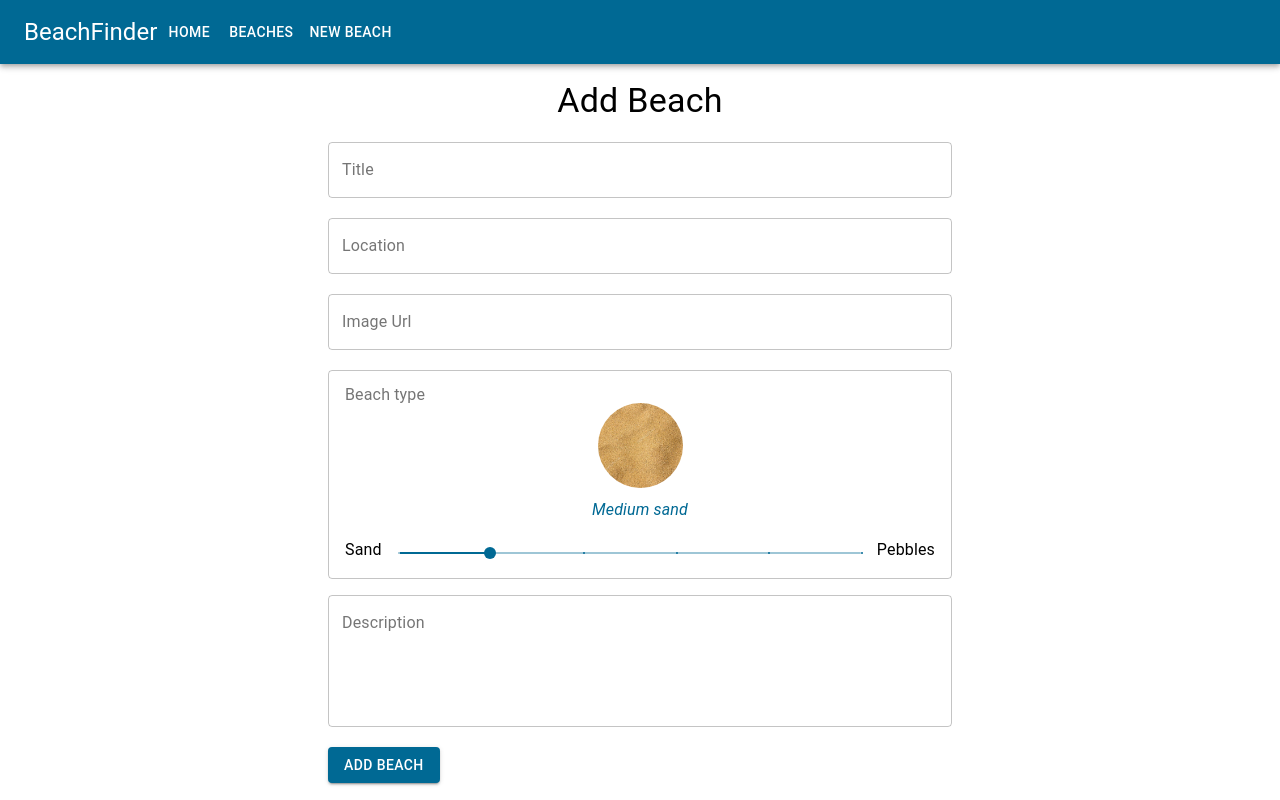
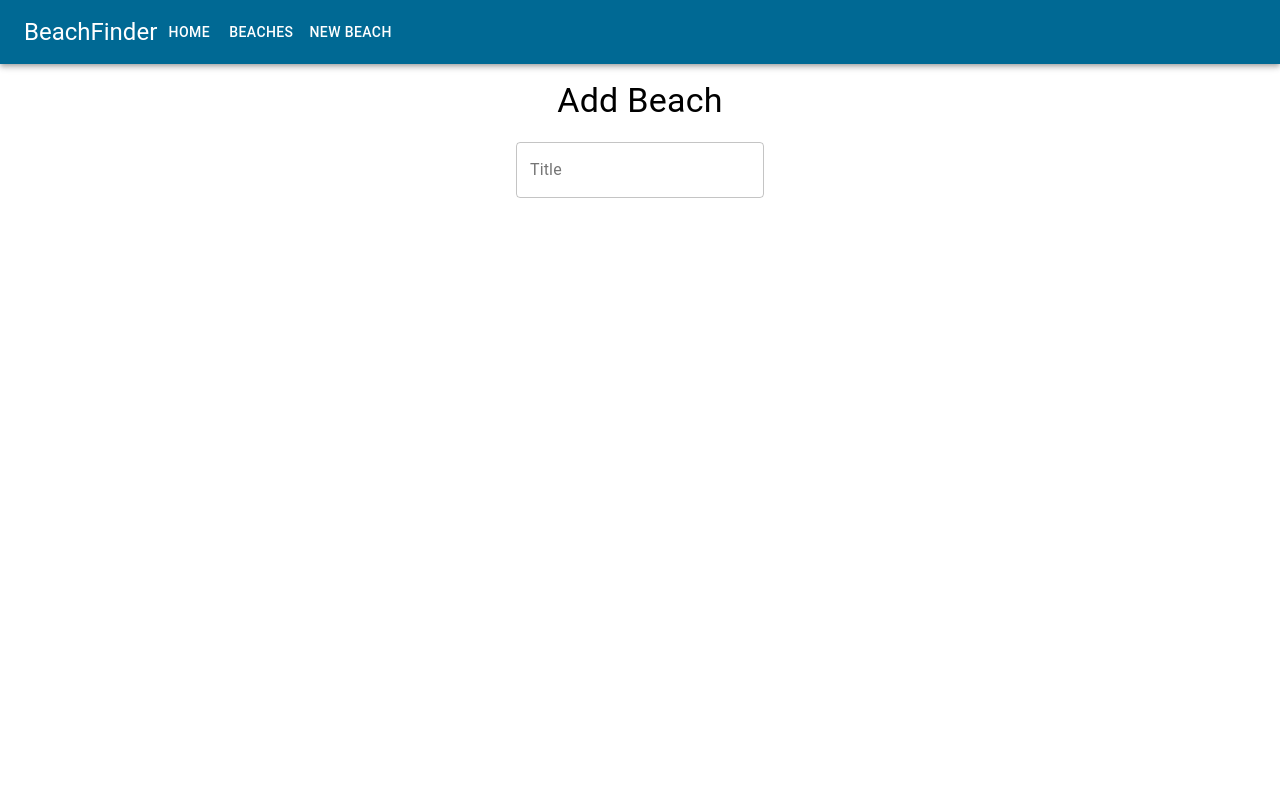
Before and after one commit to Stef-Lev/sand-or-pebbles, a React (Create React App) app in the folder frontend/: page /beaches/new in a window 1280 px wide. Built offline with nearby package versions, Linux system fonts and the light colour scheme.

Commit message:
started changing editForm

```diff
--- a/frontend/src/components/BeachCard.js
+++ b/frontend/src/components/BeachCard.js
@@ -17,13 +17,32 @@ const StyledCard = styled(Card)`
   height: 370px;
 
   .media {
+    position: relative;
     height: 0;
     padding-top: 56.25%;
-    transition: all .15s ease-out;
-  }
-  .media:hover {
-    transform: scale(1.08);
-    transition: all .15s ease-in;
+    transition: all 0.15s ease-out;
+
+    &::after {
+      transition: all 0.25s ease-in;
+      content: "";
+      background-color: black;
+      position: absolute;
+      top: 0;
+      left: 0;
+      opacity: 0.4;
+      width: 100%;
+      height: 100%;
+    }
+
+    &:hover {
+      transform: scale(1.08);
+      transition: all 0.15s ease-in;
+
+      &::after {
+      width: 0%;
+      transition: all 0.25s ease-in;
+    }
+    }
   }
 `;
 
--- /dev/null
+++ b/frontend/src/components/TextInput.js
@@ -0,0 +1,36 @@
+import React, { useEffect, useState } from "react";
+import styled from "styled-components";
+import TextField from "@material-ui/core/TextField";
+import { theme } from "../helpers/theme";
+import { useField } from "formik";
+
+const StyledTextField = styled(TextField)`
+  & label.Mui-focused {
+    color: ${theme.primaryColor};
+  }
+  & .MuiOutlinedInput-root {
+    &.Mui-focused fieldset {
+      border-color: ${theme.primaryColor};
+    }
+  }
+`;
+
+const TextInput = ({ name, ...otherProps }) => {
+  const [field, meta] = useField(name);
+
+  const fieldConfig = {
+    ...field,
+    ...otherProps,
+    fullWidth: true,
+    variant: "outlined",
+  };
+
+  if (meta && meta.touched && meta.error) {
+    fieldConfig.error = true;
+    fieldConfig.helperText = meta.error;
+  }
+
+  return <StyledTextField {...fieldConfig} />;
+};
+
+export default TextInput;
--- a/frontend/src/routes/EditBeach.js
+++ b/frontend/src/routes/EditBeach.js
@@ -5,12 +5,14 @@ import { getOneMethod, updateMethod, postMethod } from "../helpers/services";
 import TextField from "@material-ui/core/TextField";
 import Button from "@material-ui/core/Button";
 import Grid from "@material-ui/core/Grid";
-import { handleApiResponse as handleRes } from '../helpers/handleApiResponse';
+import { handleApiResponse as handleRes } from "../helpers/handleApiResponse";
 import { Typography } from "@material-ui/core";
+import { Form, Formik } from "formik";
 import { useFormik } from "formik";
 import { validationSchema } from "../helpers/validationSchema";
 import SandSlider from "../components/SandSlider";
-import { theme } from '../helpers/theme';
+import { theme } from "../helpers/theme";
+import TextInput from "../components/TextInput";
 
 const ContentContainer = styled.div`
   display: flex;
@@ -33,7 +35,7 @@ const StyledButton = styled(Button)`
   }
 `;
 
-const Field = styled(TextField)`
+const MuiField = styled(TextField)`
   & label.Mui-focused {
     color: ${theme.primaryColor};
   }
@@ -50,22 +52,31 @@ function EditBeach() {
     title: "",
     location: "",
     description: "",
+    type: "",
     imageUrl: "",
   });
 
-  const formik = useFormik({
-    initialValues: {
+  const INITIAL_FORM_VALUES = {
     title: id && state.title ? state.title : "",
     location: id && state.location ? state.location : "",
     description: id && state.description ? state.description : "",
+    type: id && state.type ? state.type : "",
     imageUrl: id && state.imageUrl ? state.imageUrl : "",
-    },
-    enableReinitialize: true,
-    validationSchema: validationSchema,
-    onSubmit: (values) => {
-      id ? handleUpdate(values) : handleSubmit(values);
-    },
-  });
+  };
+
+  // const formik = useFormik({
+  //   initialValues: {
+  //     title: id && state.title ? state.title : "",
+  //     location: id && state.location ? state.location : "",
+  //     description: id && state.description ? state.description : "",
+  //     imageUrl: id && state.imageUrl ? state.imageUrl : "",
+  //   },
+  //   enableReinitialize: true,
+  //   validationSchema: validationSchema,
+  //   onSubmit: (values) => {
+  //     id ? handleUpdate(values) : handleSubmit(values);
+  //   },
+  // });
 
   const history = useHistory();
 
@@ -83,10 +94,11 @@ function EditBeach() {
     console.log("UPDATE", values);
     updateMethod("http://localhost:7002/beaches/", id, values)
       .then((response) => {
-        handleRes(response,
-          () => history.push('/beaches'),
-          () => console.log('Open Modal')
-        )
+        handleRes(
+          response,
+          () => history.push("/beaches"),
+          () => console.log("Open Modal")
+        );
       })
       .catch((err) => console.log("ERROR,ERROR!", err));
   };
@@ -95,10 +107,11 @@ function EditBeach() {
     console.log("SUBMIT", values);
     postMethod("http://localhost:7002/beaches", values)
       .then((response) => {
-        handleRes(response,
-          () => history.push('/beaches'),
-          () => console.log('Open Modal')
-        )
+        handleRes(
+          response,
+          () => history.push("/beaches"),
+          () => console.log("Open Modal")
+        );
       })
       .catch((err) => console.log("ERROR,ERROR!", err));
   };
@@ -111,20 +124,29 @@ function EditBeach() {
         </Typography>
 
         <Grid item xs={12} md={6}>
-          <form onSubmit={formik.handleSubmit}>
-            <Field
+          <Formik
+            initialValues={{ ...INITIAL_FORM_VALUES }}
+            enableReinitialize={true}
+            validationSchema={validationSchema}
+            onSubmit={(values) => {
+              id ? handleUpdate(values) : handleSubmit(values);
+            }}
+          >
+            <Form>
+              <TextInput name="title" label="Title" />
+              {/* <MuiField
                   id="outlined-title"
                   name="title"
                   className="field"
                   label="Title"
                   variant="outlined"
-              value={formik.values.title}
+                  value={FormikValues.title}
                   onChange={formik.handleChange}
                   fullWidth
                   error={formik.touched.title && Boolean(formik.errors.title)}
                   helperText={formik.touched.title && formik.errors.title}
                 />
-            <Field
+                <MuiField
                   id="outlined-location"
                   name="location"
                   className="field"
@@ -133,10 +155,12 @@ function EditBeach() {
                   value={formik.values.location}
                   onChange={formik.handleChange}
                   fullWidth
-              error={formik.touched.location && Boolean(formik.errors.location)}
+                  error={
+                    formik.touched.location && Boolean(formik.errors.location)
+                  }
                   helperText={formik.touched.location && formik.errors.location}
                 />
-            <Field
+                <MuiField
                   id="outlined-image"
                   name="imageUrl"
                   className="field"
@@ -145,11 +169,13 @@ function EditBeach() {
                   value={formik.values.imageUrl}
                   onChange={formik.handleChange}
                   fullWidth
-              error={formik.touched.imageUrl && Boolean(formik.errors.imageUrl)}
+                  error={
+                    formik.touched.imageUrl && Boolean(formik.errors.imageUrl)
+                  }
                   helperText={formik.touched.imageUrl && formik.errors.imageUrl}
                 />
                 <SandSlider />
-            <Field
+                <MuiField
                   id="outlined-description"
                   name="description"
                   className="field"
@@ -161,16 +187,19 @@ function EditBeach() {
                   maxRows={10}
                   onChange={formik.handleChange}
                   fullWidth
-              error={formik.touched.description && Boolean(formik.errors.description)}
-              helperText={formik.touched.description && formik.errors.description}
+                  error={
+                    formik.touched.description &&
+                    Boolean(formik.errors.description)
+                  }
+                  helperText={
+                    formik.touched.description && formik.errors.description
+                  }
                 />
-            <StyledButton
-              variant="contained"
-              type="submit"
-            >
+                <StyledButton variant="contained" type="submit">
                   {id ? "Update Beach" : "Add Beach"}
-            </StyledButton>
-          </form>
+                </StyledButton> */}
+            </Form>
+          </Formik>
         </Grid>
         {id && <Link to={`/beaches/${id}`}>Back to beach</Link>}
       </ContentContainer>
```
Lines whose indentation alone changed are shown as unchanged.
